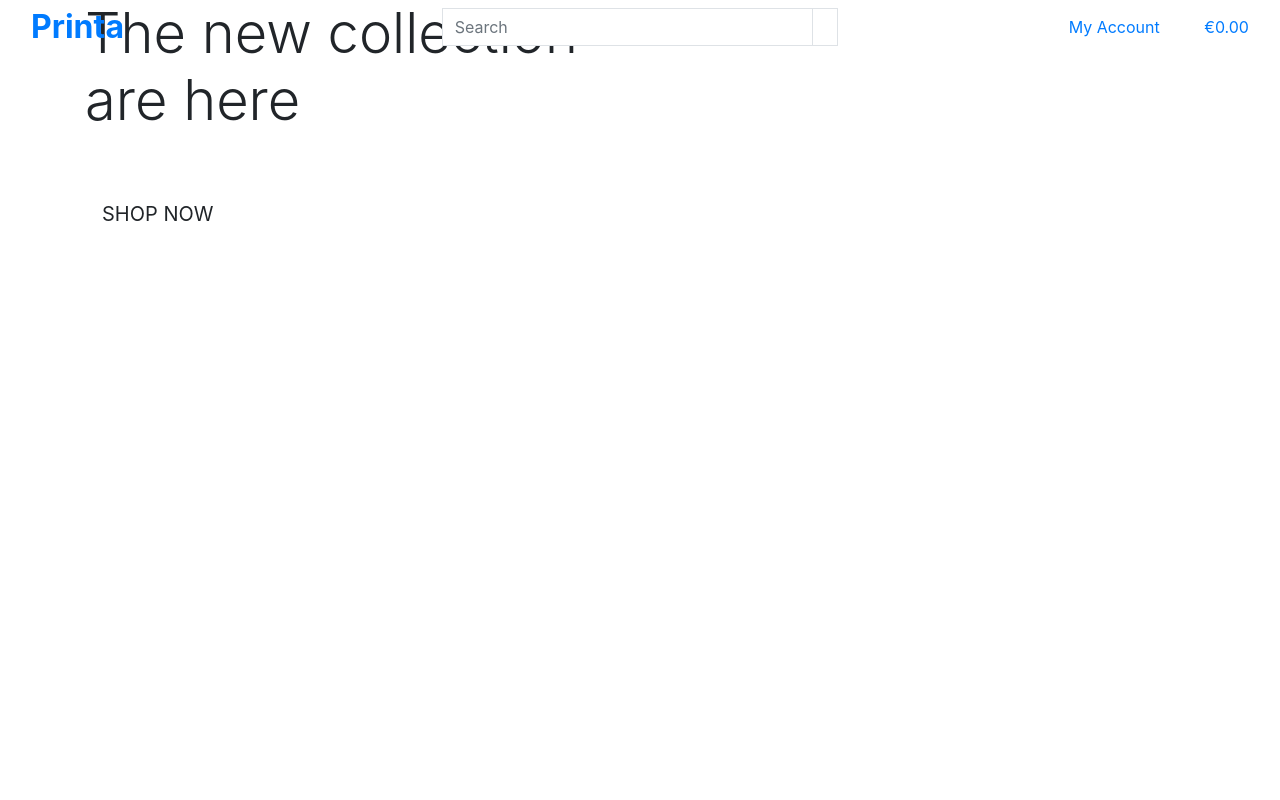
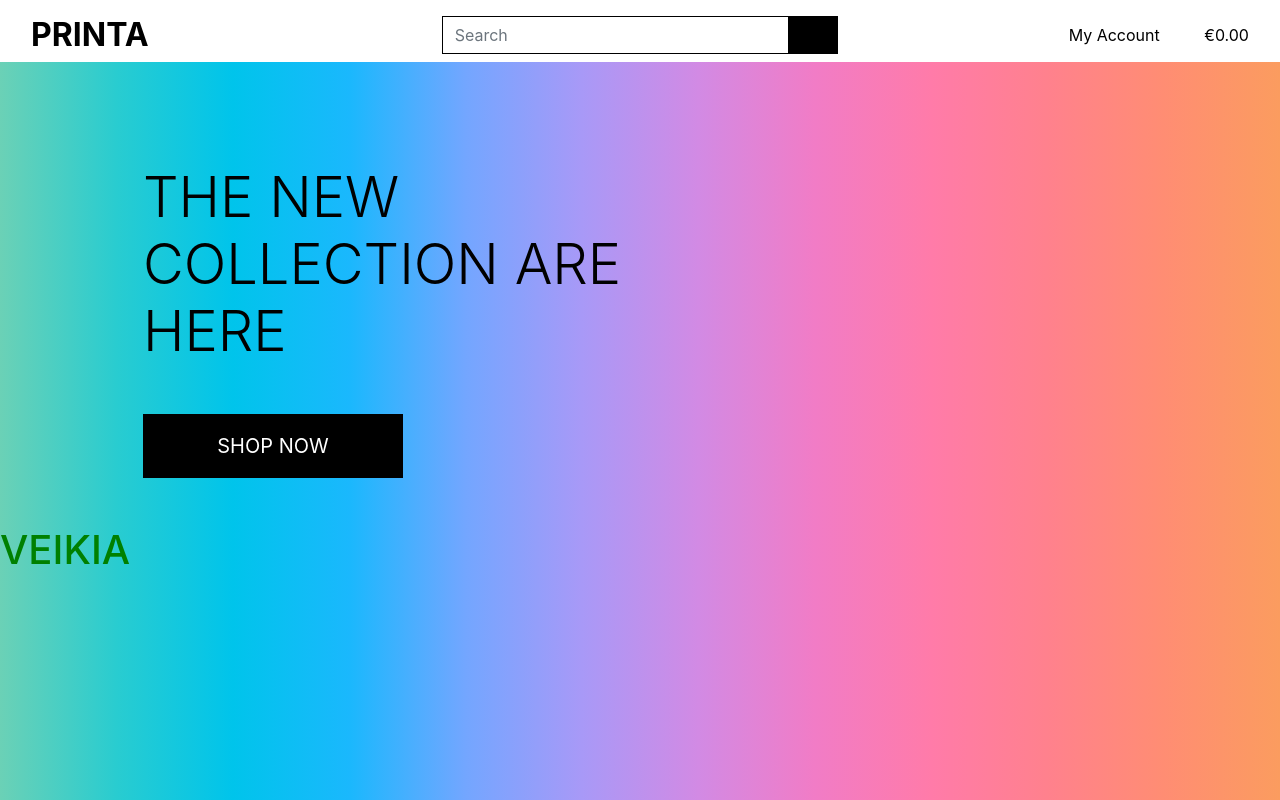
Before and after one commit to minow3/printa, a Django app: page / in a window 1280 px wide. Run offline with Django 3.2, Linux system fonts and the light colour scheme.

Commit message:
Added css to home page

```diff
--- a/home/templates/home/index.html
+++ b/home/templates/home/index.html
@@ -24,4 +24,5 @@
             </div>
         </div>
     </div>
+    <h1 id="water">VEIKIA</h1>
 {% endblock %}
--- a/printa/settings.py
+++ b/printa/settings.py
@@ -147,6 +147,10 @@
 # https://docs.djangoproject.com/en/3.2/howto/static-files/
 
 STATIC_URL = '/static/'
+STATICFILES_DIRS = (os.path.join(BASE_DIR, 'static'),)
+
+MEDIA_URL = '/media/'
+MEDIA_ROOT = os.path.join(BASE_DIR, 'media')
 
 # Default primary key field type
 # https://docs.djangoproject.com/en/3.2/ref/settings/#default-auto-field
--- a/printa/urls.py
+++ b/printa/urls.py
@@ -15,9 +15,11 @@
 """
 from django.contrib import admin
 from django.urls import path, include
+from django.conf import settings
+from django.conf.urls.static import static
 
 urlpatterns = [
     path('admin/', admin.site.urls),
     path('accounts/', include('allauth.urls')),
     path('', include('home.urls')),
-]
+] + static(settings.MEDIA_URL, document_root=settings.MEDIA_ROOT)
--- /dev/null
+++ b/static/css/base.css
@@ -0,0 +1,80 @@
+html {
+    height: 100%;
+}
+
+body {
+    background-image: linear-gradient(to right, #6bd1b6, #29ccd0, #00c4eb, #1ab8fd, #73a6ff, #a899f7, #d28ae4, #f17cc6, #ff7ba9, #ff818d, #ff8d73, #fb9c5f);
+}
+
+#water {
+    color:green;
+}
+/* from Bulma */
+.icon {
+    align-items: center;
+    display: inline-flex;
+    justify-content: center;
+    height: 1.5rem;
+    width: 1.5rem;
+}
+
+.logo-font {
+    text-transform: uppercase;
+}
+
+.main-logo-link {
+    width: fit-content;
+}
+
+.shop-now-button {
+    background: black;
+    color: white;
+    min-width: 260px;
+}
+
+.btn-black {
+    background: black;
+    color: white;
+}
+
+.shop-now-button:hover,
+.shop-now-button:active,
+.shop-now-button:focus,
+.btn-black:hover,
+.btn-black:active,
+.btn-black:focus {
+    background: #222;
+    color: white;
+}
+
+.text-black {
+    color: #000 !important;
+}
+
+.border-black {
+    border: 1px solid black !important;
+}
+
+/* -------------------------------- Media Queries */
+
+/* Slightly larger container on xl screens */
+@media (min-width: 1200px) {
+  .container {
+    max-width: 80%;
+  }
+}
+
+/* fixed top navbar only on medium and up */
+@media (min-width: 992px) {
+    .fixed-top-desktop-only {
+        position: fixed;
+        top: 0;
+        right: 0;
+        left: 0;
+        z-index: 1030;
+    }
+
+    .header-container {
+        padding-top: 164px;
+    }
+}
--- a/templates/base.html
+++ b/templates/base.html
@@ -15,12 +15,14 @@
 
     {% block corecss %}
         <link rel="stylesheet" href="https://cdn.jsdelivr.net/npm/bootstrap@4.6.2/dist/css/bootstrap.min.css" integrity="sha384-xOolHFLEh07PJGoPkLv1IbcEPTNtaed2xpHsD9ESMhqIYd0nLMwNLD69Npy4HI+N" crossorigin="anonymous">
+        <link rel="stylesheet" href="{% static 'css/base.css' %}"
     {% endblock %}
 
     {% block extra_css %}
     {% endblock %}
 
     {% block corejs %}
+        <script src="https://kit.fontawesome.com/894a97f609.js" crossorigin="anonymous"></script>
         <script src="https://cdn.jsdelivr.net/npm/jquery@3.5.1/dist/jquery.min.js" integrity="sha256-9/aliU8dGd2tb6OSsuzixeV4y/faTqgFtohetphbbj0=" crossorigin="anonymous"></script>
         <script src="https://cdn.jsdelivr.net/npm/popper.js@1.16.1/dist/umd/popper.min.js" integrity="sha384-9/reFTGAW83EW2RDu2S0VKaIzap3H66lZH81PoYlFhbGU+6BZp6G7niu735Sk7lN" crossorigin="anonymous"></script>
         <script src="https://cdn.jsdelivr.net/npm/bootstrap@4.6.2/dist/js/bootstrap.bundle.min.js" integrity="sha384-Fy6S3B9q64WdZWQUiU+q4/2Lc9npb8tCaSX9FK7E8HnRr0Jz8D6OP9dO5Vg3Q9ct" crossorigin="anonymous"></script>
@@ -33,7 +35,7 @@
   </head>
   <body>
     <header class="container-fluid fixed-top">
-        <div class="row">
+        <div id="topnav" class="row bg-white pt-lg-2 d-none d-lg-flex">
             <div class="col-12 col-lg-4 my-auto py-1 py-lg-0 text-center text-lg-left">
                 <a href="{% url 'home' %}" class="nav-link main-logo-link">
                     <h2 class="logo-font text-black my-0"><strong>Printa</strong></h2>
```
